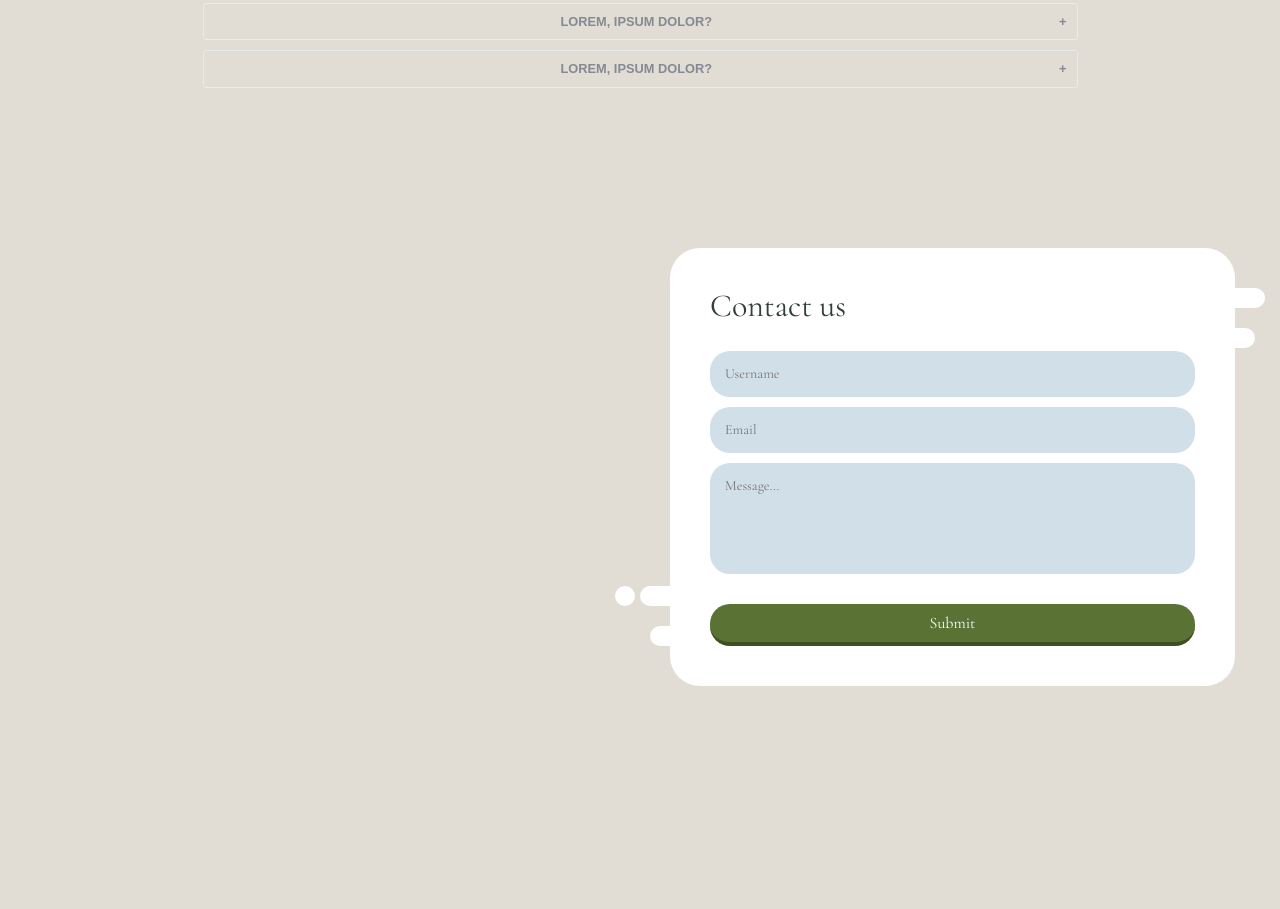
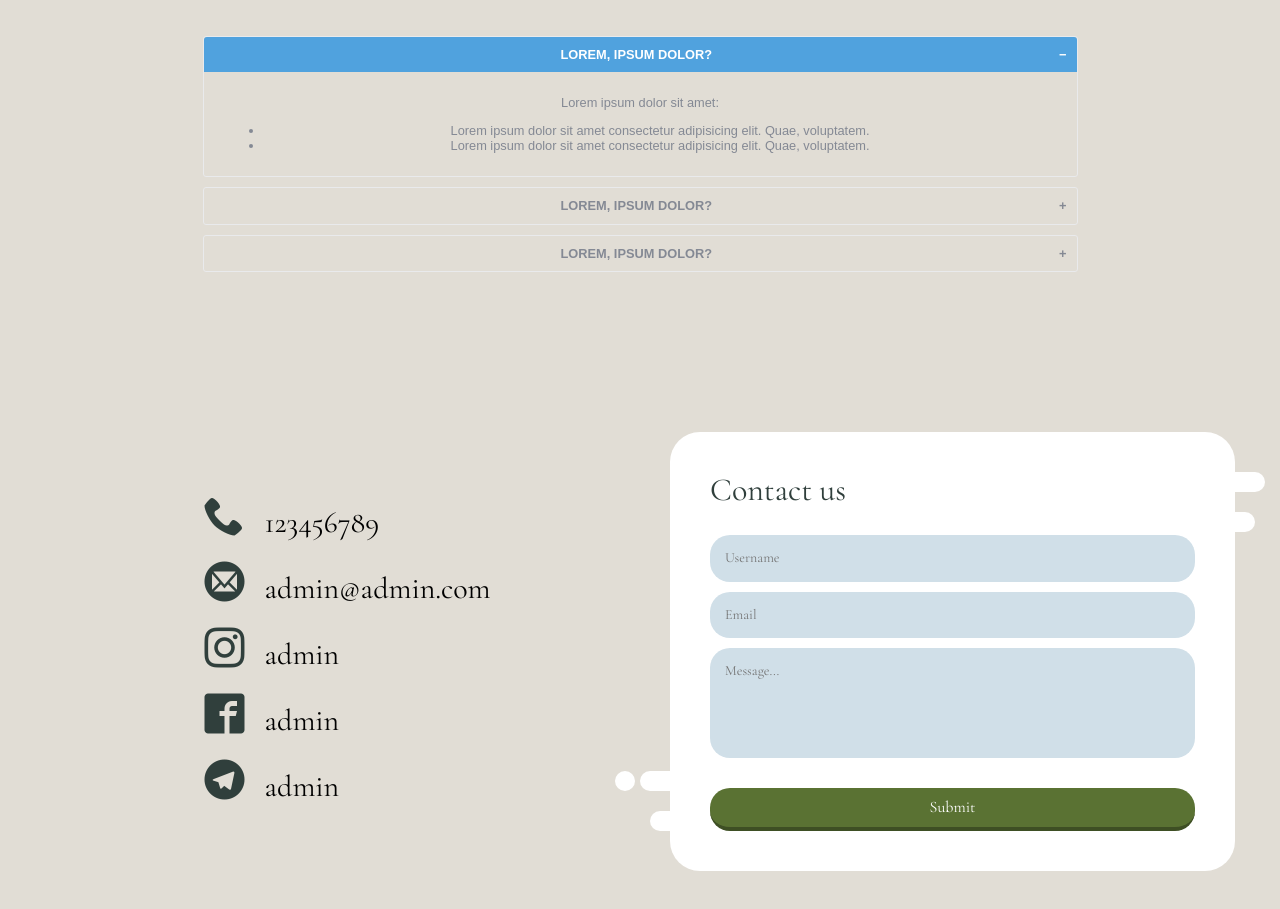
Before and after one commit to Mr2NEC/a_masliy, a plain HTML site: page index.html in a window 1280 px wide. Shown: the part 2248-3157 px from the top of the page. Before the commit the page ends 2984 px from the top, so only its background shows below. Drawn offline with nearby package versions, Linux system fonts and the light colour scheme.

Commit message:
added icon

```diff
--- /dev/null
+++ b/css/icomoon.css
@@ -0,0 +1,58 @@
+@font-face {
+  font-family: "icomoon";
+  src: url("../fonts/icomoon.eot");
+  src: url("../fonts/icomoon.eot") format("embedded-opentype"),
+    url("../fonts/icomoon.ttf") format("truetype"),
+    url("../fonts/icomoon.woff") format("woff"),
+    url("../fonts/icomoon.svg") format("svg");
+  font-weight: normal;
+  font-style: normal;
+  font-display: block;
+}
+
+[class^="icon-"],
+[class*=" icon-"] {
+  /* use !important to prevent issues with browser extensions that change fonts */
+  font-family: "icomoon" !important;
+  speak: never;
+  font-style: normal;
+  font-weight: normal;
+  font-variant: normal;
+  text-transform: none;
+  line-height: 1;
+
+  /* Better Font Rendering =========== */
+  -webkit-font-smoothing: antialiased;
+  -moz-osx-font-smoothing: grayscale;
+}
+
+.icon-phone:before {
+  content: "\e942";
+}
+.icon-arrow-right:before {
+  content: "\ea34";
+}
+.icon-arrow-left:before {
+  content: "\ea38";
+}
+.icon-circle-up:before {
+  content: "\ea41";
+}
+.icon-circle-right:before {
+  content: "\ea42";
+}
+.icon-circle-left:before {
+  content: "\ea44";
+}
+.icon-mail4:before {
+  content: "\ea86";
+}
+.icon-facebook2:before {
+  content: "\ea91";
+}
+.icon-instagram:before {
+  content: "\ea92";
+}
+.icon-telegram:before {
+  content: "\ea95";
+}
--- a/css/style.css
+++ b/css/style.css
@@ -259,7 +259,7 @@ textarea {
   display: grid;
   align-items: center;
   justify-items: center;
-  height: 100%;
+  padding: 40px;
   color: #f4f7f7;
   overflow-x: hidden;
 }
@@ -290,6 +290,7 @@ textarea {
   position: relative; /* for iOS */
   width: 350px;
   padding: 20px;
+  border-radius: 30px;
   color: #586875;
   background-color: #f4f7f7;
   box-shadow: 0 10px 20px #0006;
@@ -377,7 +378,7 @@ textarea {
   background-color: #bdd6d2;
   font-weight: bold;
   font-size: 1.7rem;
-
+  border-radius: 0 0 30px 30px;
   text-align: center;
 }
 
@@ -524,6 +525,34 @@ textarea {
   max-width: 50%;
   width: 100%;
   padding: 30px;
+}
+
+.contacts-info-wrapper {
+  flex-direction: column;
+  justify-content: center;
+  align-items: center;
+  font-size: 40px;
+}
+
+.contacts-info-wrapper ul {
+  list-style: none;
+  display: flex;
+  flex-direction: column;
+  justify-content: stretch;
+}
+
+.contacts-info-wrapper li {
+  display: flex;
+  margin: 10px 0;
+}
+
+.contacts-info-wrapper label {
+  margin-left: 20px;
+}
+
+.contacts-info-wrapper a {
+  font-size: 30px;
+  color: #000;
 }
 
 .contacts-form-wrapper h2 {
--- a/index.html
+++ b/index.html
@@ -14,6 +14,7 @@
     />
     <link rel="stylesheet" href="css/slick.css" />
     <link rel="stylesheet" href="css/slick-theme.css" />
+    <link rel="stylesheet" href="css/icomoon.css" />
     <link rel="stylesheet" href="./css/style.css" />
     <title>Document</title>
   </head>
@@ -46,7 +47,7 @@
                 <a class="menu__item" href="#FAQ">FAQ</a>
               </li>
               <li>
-                <a class="menu__item" href="#">Контакты</a>
+                <a class="menu__item" href="#contacts">Контакты</a>
               </li>
             </ul>
           </nav>
@@ -148,10 +149,10 @@
                   </div>
               </div>
               <div id="my-arrow-prev">
-                  <span class="icon-keyboard_arrow_left"></span>
+                <span class="icon-arrow-left"></span>
               </div>
               <div id="my-arrow-next">
-                  <span class="icon-keyboard_arrow_right"></span>
+                <span class="icon-arrow-right"></span>
               </div>
           </div>
         </div>
@@ -161,7 +162,7 @@
           <div class="accordion_wrapper" id="FAQ">
             <div class="accordion">
               <div class="tab">
-                <input type="radio" id="tab1" name="tab-group" />
+                <input type="radio" id="tab1" name="tab-group" checked/>
                 <label for="tab1" class="tab-title">Lorem, ipsum dolor?</label>
                 <section class="tab-content">
                   <p>Lorem ipsum dolor sit amet:</p>
@@ -208,7 +209,36 @@
         </div>
         <div class="container">
           <div id="contacts">
-            <div class="contacts-info-wrapper"></div>
+            <div class="contacts-info-wrapper">
+              <ul>
+              <li>
+                <span class="icon-phone"></span>
+                <label for="phone">
+                <a id="phone" href="#">123456789</a>
+              </label></li>
+              <li>
+                <span class="icon-mail4"></span>
+                <label for="email">
+                <a id="email" href="#">admin@admin.com</a>
+              </label></li>
+            <li>
+              <span class="icon-instagram"></span>
+              <label for="instagram">
+                <a id="instagram" href="#">admin</a>
+              </label>
+            </li>
+            <li>
+              <span class="icon-facebook2"></span>
+              <label for="facebook">
+                <a id="facebook" href="#">admin</a>
+              </label></li>
+            <li>
+              <span class="icon-telegram"></span>
+              <label for="telegram">
+                <a id="telegram" href="#">admin</a>
+              </label></li>
+            </ul>
+            </div>
             <div class="contacts-form-wrapper">
               <form action="/" class="decor">
                 <div class="form-left-decoration"></div>
```
Also changed, not shown: fonts/icomoon.ttf (added), fonts/icomoon.woff (added), 2 other files.
